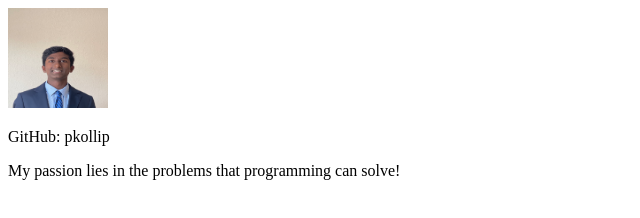
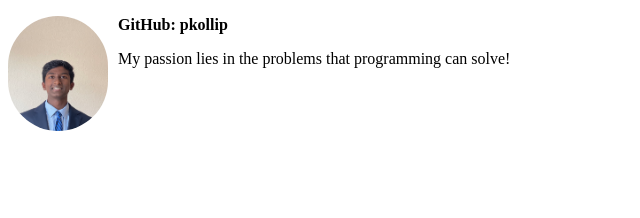
Before and after one commit to pkollip/PasswordGenerator, a plain HTML site: page index.html in a window 1280 px wide. Shown: the whole page, without its empty margins (0-640 px from the left). Drawn offline with Linux system fonts and the light colour scheme.

Commit message:
Update index.html

```diff
--- a/index.html
+++ b/index.html
@@ -5,13 +5,20 @@
     <style>
       img {
         width: 100px;
-                height: 100px;
+        border-radius: 50px;
+        float: left;
+        margin-right: 10px;
+      }
+      p.Username {
+        font-weight: bold;
       }
     </style>
   </head>
   <body>
-        <img src="Images/PurduePic.jpg">
-        <p>GitHub: pkollip</p>
-        <p>My passion lies in the problems that programming can solve!</p>
+    <img src="Images/PurduePic.jpg" alt="" />
+    <p class="Username">GitHub: pkollip</p>
+    <p class="Bio">
+      My passion lies in the problems that programming can solve!
+    </p>
   </body>
 </html>
```
Lines whose indentation alone changed are shown as unchanged.
